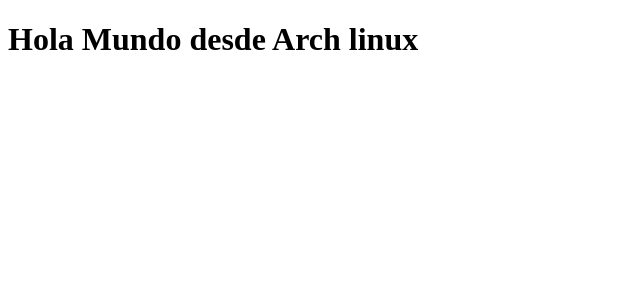
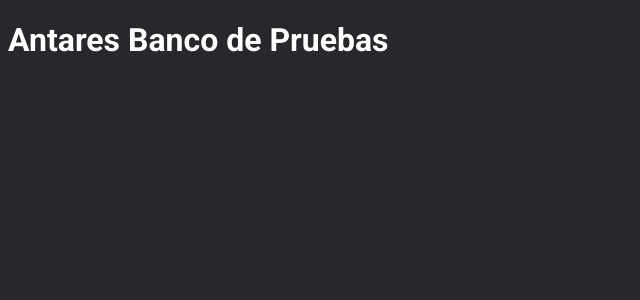
Before and after one commit to Fernu292/Banco_Pruebas, a React app: page / in a window 1280 px wide. Shown: the top 300 px of the page, without its empty margins (0-640 px from the left). Built offline with nearby package versions, Linux system fonts and the light colour scheme.

Commit message:
Setting first desing status

```diff
--- a/Public/index.html
+++ b/Public/index.html
@@ -3,7 +3,7 @@
 <head>
     <meta charset="UTF-8">
     <meta name="viewport" content="width=device-width, initial-scale=1.0">
-    <title>Estacion Terrena</title>
+    <title>Banco de pruebas</title>
 </head>
 <body>
     <div id="root"></div>
--- a/package.json
+++ b/package.json
@@ -7,7 +7,7 @@
     "test": "echo \"Error: no test specified\" && exit 1",
     "dev": "webpack serve",
     "build": "webpack --mode production",
-    "start": "electron ."
+    "start": "npm run build && electron ."
   },
   "keywords": [
     "Electron",
--- a/src/App.jsx
+++ b/src/App.jsx
@@ -1,9 +1,13 @@
 import React from "react";
+import "./Styles/App.scss";
+
+
+import Header from "./Layout/Header";
 
 const App = () => {
     return (
         <>
-            <h1>Hola Mundo desde Arch linux</h1>
+            <Header />
         </>
     );
 }
--- /dev/null
+++ b/src/Layout/Header.jsx
@@ -0,0 +1,17 @@
+import React from 'react';
+
+const Header = () => {
+    return (
+        <div>
+            <div className="Title">
+                <h1>Antares Banco de Pruebas</h1>
+            </div>
+
+            <div className="Counter" id="counter">
+
+            </div>
+        </div>
+    );
+}
+
+export default Header;
--- /dev/null
+++ b/src/Styles/App.scss
@@ -0,0 +1,8 @@
+@import url('https://fonts.googleapis.com/css2?family=Roboto:wght@400;500;700&display=swap');
+$BgColor: #28282C;
+
+html {
+    background-color: $BgColor;
+    font-family: 'Roboto', sans-serif;
+    color: white;
+}
```
Also changed, not shown: src/Components/Side_Btn.jsx (added, +11 -0 lines), src/Layout/SideBar.jsx (added, +12 -0 lines), 1 other file (tests, documents, lock files or other folders).
